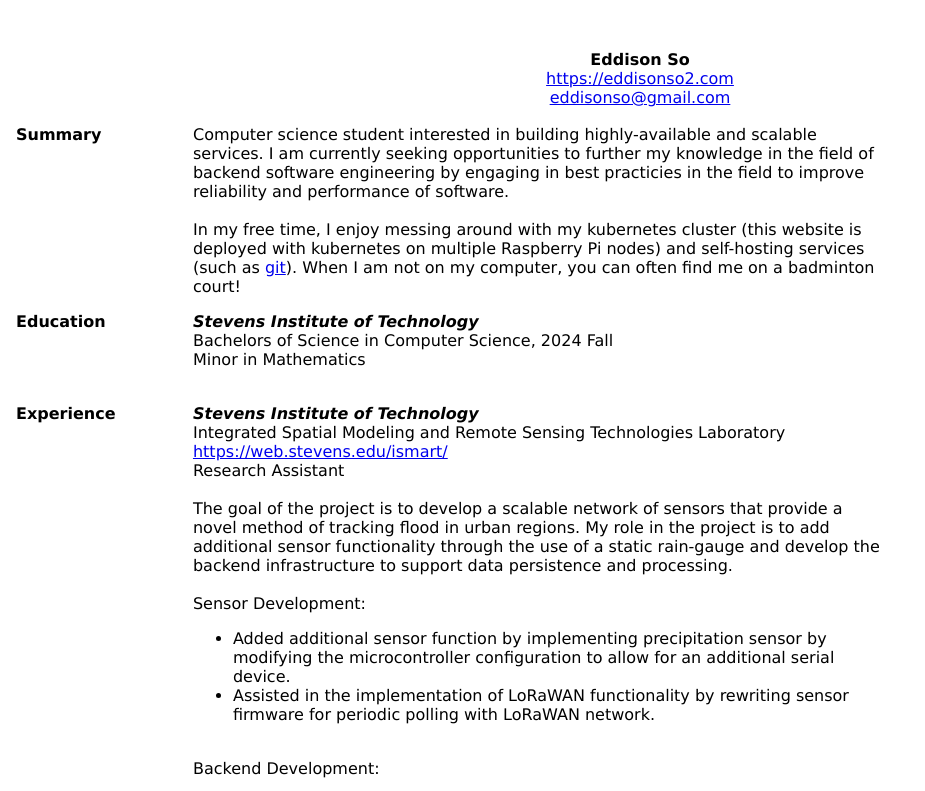
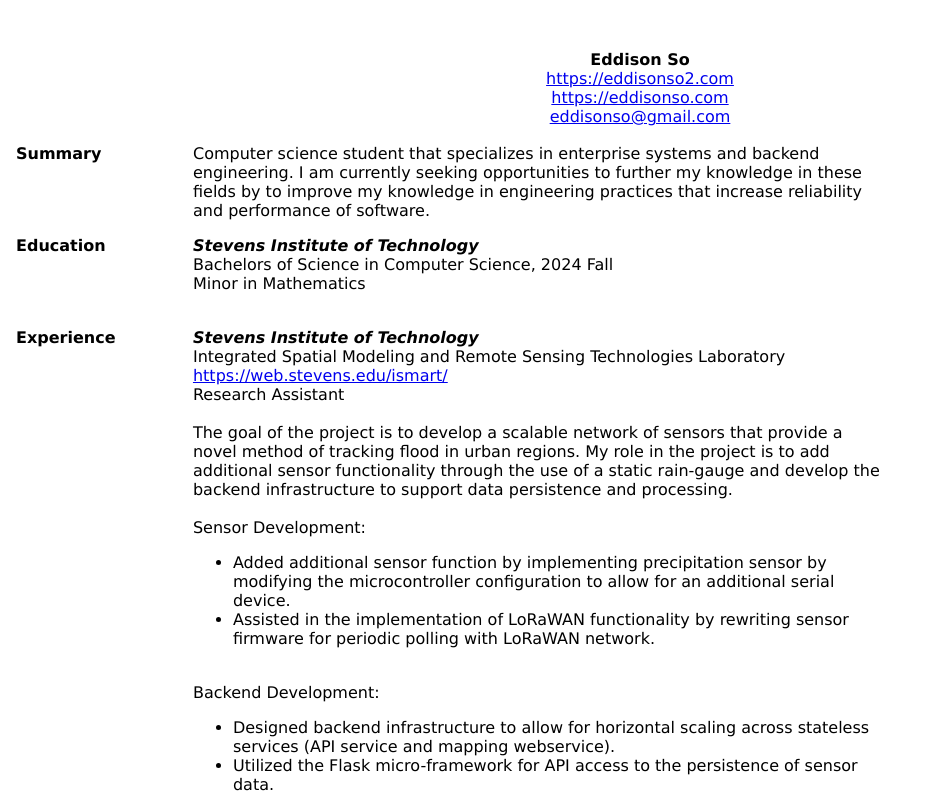
Before and after one commit to EddisonSo/resume-website, a plain HTML site: page index.html in a window 1280 px wide. Shown: the top 791 px of the page, without its empty margins (0-925 px from the left). Drawn offline with Linux system fonts and the light colour scheme.

Commit message:
updated index.html

```diff
--- a/index.html
+++ b/index.html
@@ -35,6 +35,7 @@
         <div class="header">
             <b>Eddison So</b><br>
             <a href="https://eddisonso2.com">https://eddisonso2.com</a><br>
+            <a href="https://eddisonso.com">https://eddisonso.com</a><br>
             <a href="mailto:eddisonso@gmail.com">eddisonso@gmail.com</a>
         </div>
     </div>
@@ -45,12 +46,7 @@
             </th>
 
             <th style="width:80%">
-                Computer science student interested in building highly-available and scalable services. I am currently seeking opportunities to further my knowledge in the field of backend software engineering by engaging in best
-                practicies in the field to improve reliability and performance of software.
-                <br><br>
-                In my free time, I enjoy messing around with my kubernetes cluster (this website is deployed with kubernetes on multiple Raspberry Pi nodes) and self-hosting services (such as <a href="https://git.eddisonso2.com/eddison/">git</a>). When I am
-                not on my computer, you can often find me on a badminton court!
-                <br>
+                Computer science student that specializes in enterprise systems and backend engineering. I am currently seeking opportunities to further my knowledge in these fields by to improve my knowledge in engineering practices that increase reliability and performance of software.
             </th>
         </tr>
         <tr>
```
